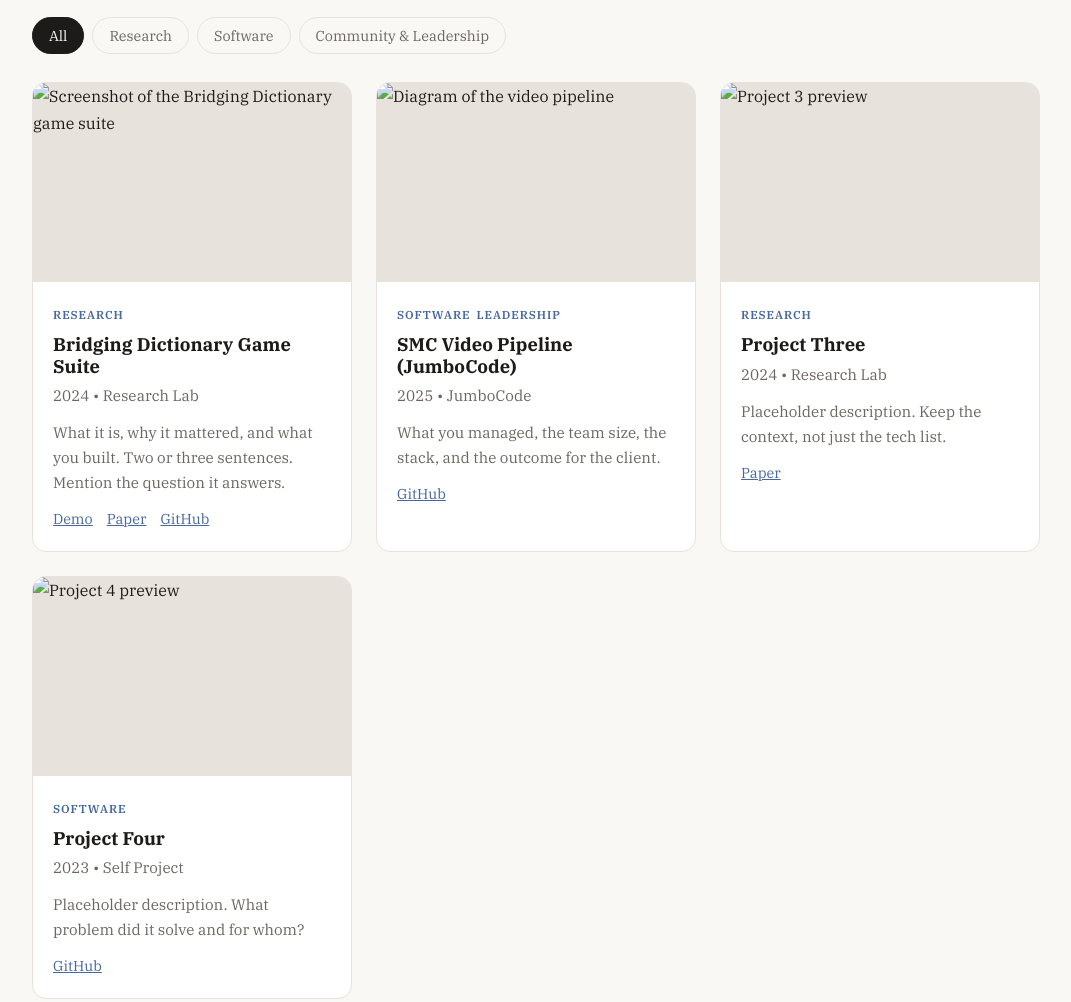
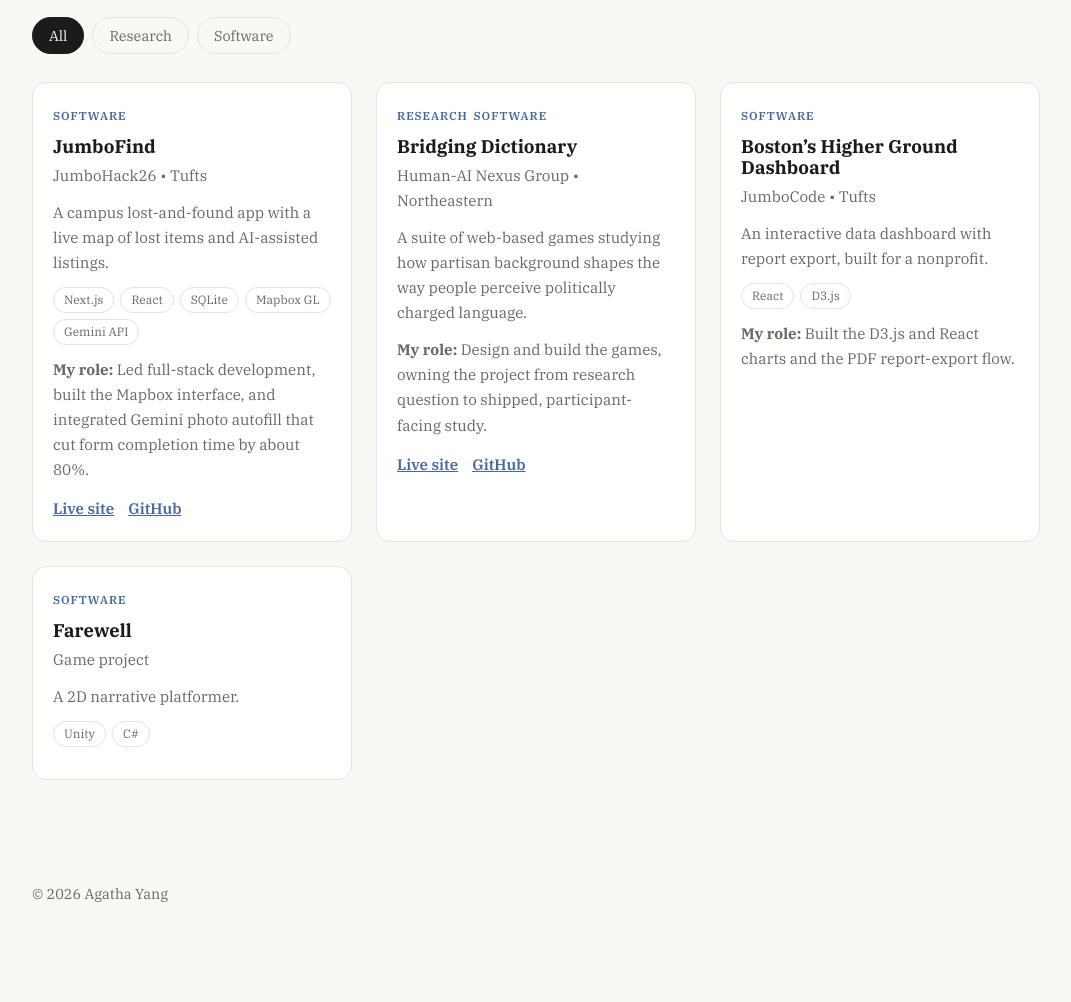
Before and after one commit to agath2/agath2.github.io, a plain HTML site: page index.html in a window 1280 px wide. Shown: the part 1496-2498 px from the top of the page, without its empty margins (104-1175 px from the left). After the commit the page ends 2464 px from the top, so only its background shows below. Drawn offline with Linux system fonts and the light colour scheme.

Commit message:
Rebuild projects section with linked, role-focused cards
Co-Authored-By: Claude Sonnet 5.5 <noreply@anthropic.com>

```diff
--- a/index.html
+++ b/index.html
@@ -54,51 +54,50 @@
         <button class="filter active" data-filter="all" role="tab" aria-selected="true">All</button>
         <button class="filter" data-filter="research" role="tab" aria-selected="false">Research</button>
         <button class="filter" data-filter="software" role="tab" aria-selected="false">Software</button>
-        <button class="filter" data-filter="leadership" role="tab" aria-selected="false">Community &amp; Leadership</button>
       </div>
 
       <div class="grid">
-        <article class="card" data-category="research">
-          <img src="assets/project-1.jpg" alt="Screenshot of the Bridging Dictionary game suite" loading="lazy">
+        <article class="card" data-category="software">
           <div class="card-body">
-            <span class="tag">Research</span>
-            <h3>Bridging Dictionary Game Suite</h3>
-            <p class="meta">2024 &bull; Research Lab</p>
-            <p>What it is, why it mattered, and what you built. Two or three sentences. Mention the question it answers.</p>
-            <div class="links"><a href="#">Demo</a><a href="#">Paper</a><a href="#">GitHub</a></div>
+            <span class="tag">Software</span>
+            <h3>JumboFind</h3>
+            <p class="meta">JumboHack26 &bull; Tufts</p>
+            <p>A campus lost-and-found app with a live map of lost items and AI-assisted listings.</p>
+            <ul class="stack" aria-label="Tech stack"><li>Next.js</li><li>React</li><li>SQLite</li><li>Mapbox GL</li><li>Gemini API</li></ul>
+            <p class="role"><strong>My role:</strong> Led full-stack development, built the Mapbox interface, and integrated Gemini photo autofill that cut form completion time by about 80%.</p>
+            <div class="links"><a href="https://jumbo-find.vercel.app" target="_blank" rel="noopener noreferrer">Live site<span class="sr-only"> for JumboFind (opens in a new tab)</span></a><a href="https://github.com/agath2/JumboFind" target="_blank" rel="noopener noreferrer">GitHub<span class="sr-only"> for JumboFind (opens in a new tab)</span></a></div>
           </div>
         </article>
 
-        <article class="card" data-category="software leadership">
-          <img src="assets/project-2.jpg" alt="Diagram of the video pipeline" loading="lazy">
+        <article class="card" data-category="research software">
           <div class="card-body">
-            <span class="tag">Software</span><span class="tag">Leadership</span>
-            <h3>SMC Video Pipeline (JumboCode)</h3>
-            <p class="meta">2025 &bull; JumboCode</p>
-            <p>What you managed, the team size, the stack, and the outcome for the client.</p>
-            <div class="links"><a href="#">GitHub</a></div>
-          </div>
-        </article>
-
-        <article class="card" data-category="research">
-          <img src="assets/project-3.jpg" alt="Project 3 preview" loading="lazy">
-          <div class="card-body">
-            <span class="tag">Research</span>
-            <h3>Project Three</h3>
-            <p class="meta">2024 &bull; Research Lab</p>
-            <p>Placeholder description. Keep the context, not just the tech list.</p>
-            <div class="links"><a href="#">Paper</a></div>
+            <span class="tag">Research</span><span class="tag">Software</span>
+            <h3>Bridging Dictionary</h3>
+            <p class="meta">Human-AI Nexus Group &bull; Northeastern</p>
+            <p>A suite of web-based games studying how partisan background shapes the way people perceive politically charged language.</p>
+            <p class="role"><strong>My role:</strong> Design and build the games, owning the project from research question to shipped, participant-facing study.</p>
+            <div class="links"><a href="https://bridge-dictionary.vercel.app" target="_blank" rel="noopener noreferrer">Live site<span class="sr-only"> for Bridging Dictionary (opens in a new tab)</span></a><a href="https://github.com/agath2/bridge-dictionary" target="_blank" rel="noopener noreferrer">GitHub<span class="sr-only"> for Bridging Dictionary (opens in a new tab)</span></a></div>
           </div>
         </article>
 
         <article class="card" data-category="software">
-          <img src="assets/project-4.jpg" alt="Project 4 preview" loading="lazy">
           <div class="card-body">
             <span class="tag">Software</span>
-            <h3>Project Four</h3>
-            <p class="meta">2023 &bull; Self Project</p>
-            <p>Placeholder description. What problem did it solve and for whom?</p>
-            <div class="links"><a href="#">GitHub</a></div>
+            <h3>Boston&rsquo;s Higher Ground Dashboard</h3>
+            <p class="meta">JumboCode &bull; Tufts</p>
+            <p>An interactive data dashboard with report export, built for a nonprofit.</p>
+            <ul class="stack" aria-label="Tech stack"><li>React</li><li>D3.js</li></ul>
+            <p class="role"><strong>My role:</strong> Built the D3.js and React charts and the PDF report-export flow.</p>
+          </div>
+        </article>
+
+        <article class="card" data-category="software">
+          <div class="card-body">
+            <span class="tag">Software</span>
+            <h3>Farewell</h3>
+            <p class="meta">Game project</p>
+            <p>A 2D narrative platformer.</p>
+            <ul class="stack" aria-label="Tech stack"><li>Unity</li><li>C#</li></ul>
           </div>
         </article>
       </div>
--- a/style.css
+++ b/style.css
@@ -108,7 +108,12 @@ main { position: relative; }
   display: inline-block; margin-right: 6px; font-size: .72rem; text-transform: uppercase;
   letter-spacing: .08em; color: var(--accent); font-weight: 600;
 }
-.links { display: flex; gap: 14px; font-size: .9rem; }
+.links { display: flex; flex-wrap: wrap; gap: 14px; font-size: .95rem; margin-top: 14px; }
+.links a { font-weight: 600; }
+.stack { list-style: none; margin: 0 0 12px; padding: 0; display: flex; flex-wrap: wrap; gap: 6px; }
+.stack li { font-size: .75rem; padding: 2px 10px; border: 1px solid var(--border); border-radius: 999px; color: var(--muted); }
+.role { font-size: .95rem; margin: 0; }
+.sr-only { position: absolute; width: 1px; height: 1px; overflow: hidden; clip: rect(0 0 0 0); white-space: nowrap; }
 
 .meta { color: var(--muted); font-size: .85rem; margin: 0 0 8px; }
 .list { list-style: none; padding: 0; margin: 20px 0 0; display: grid; gap: 20px; }
```
